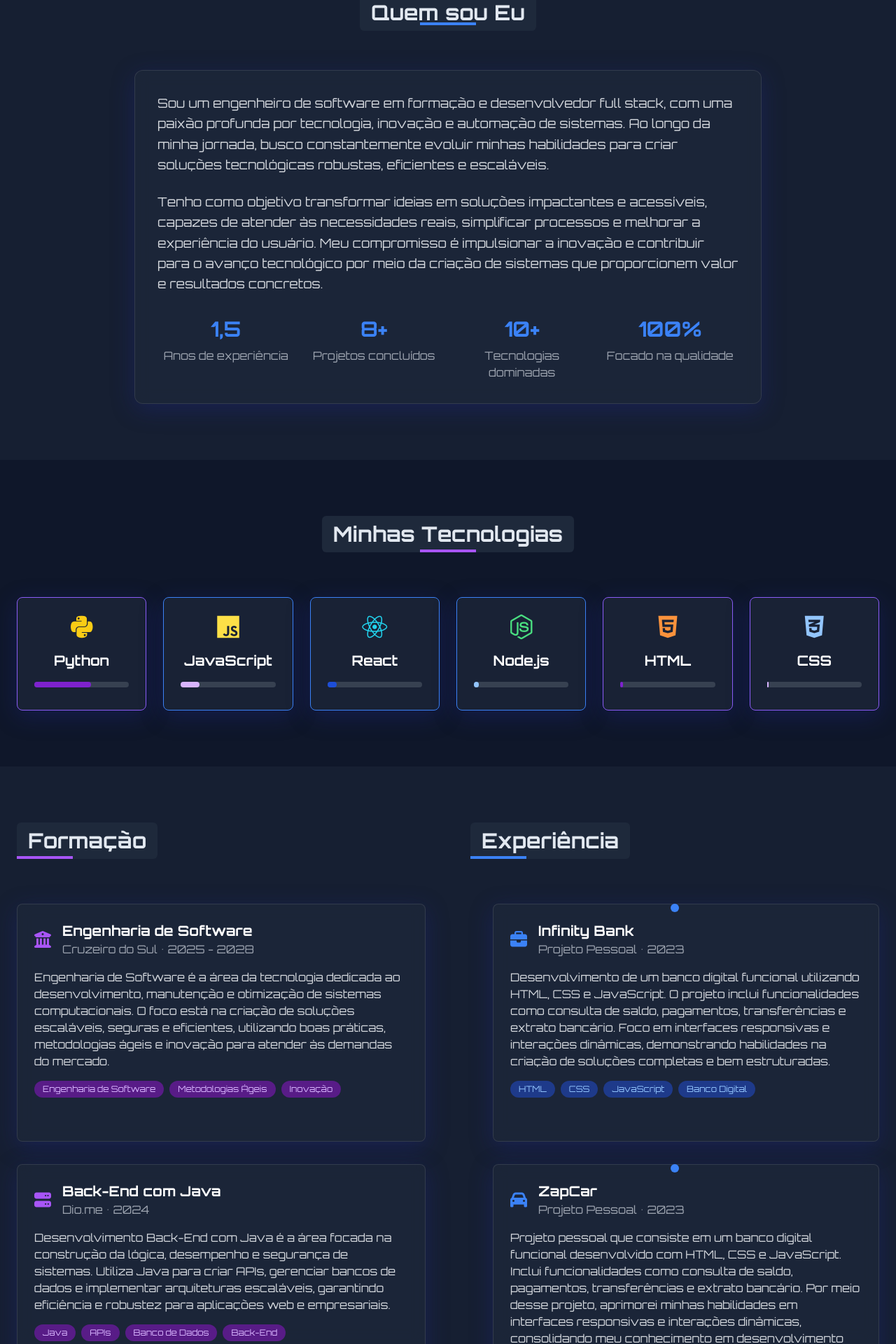
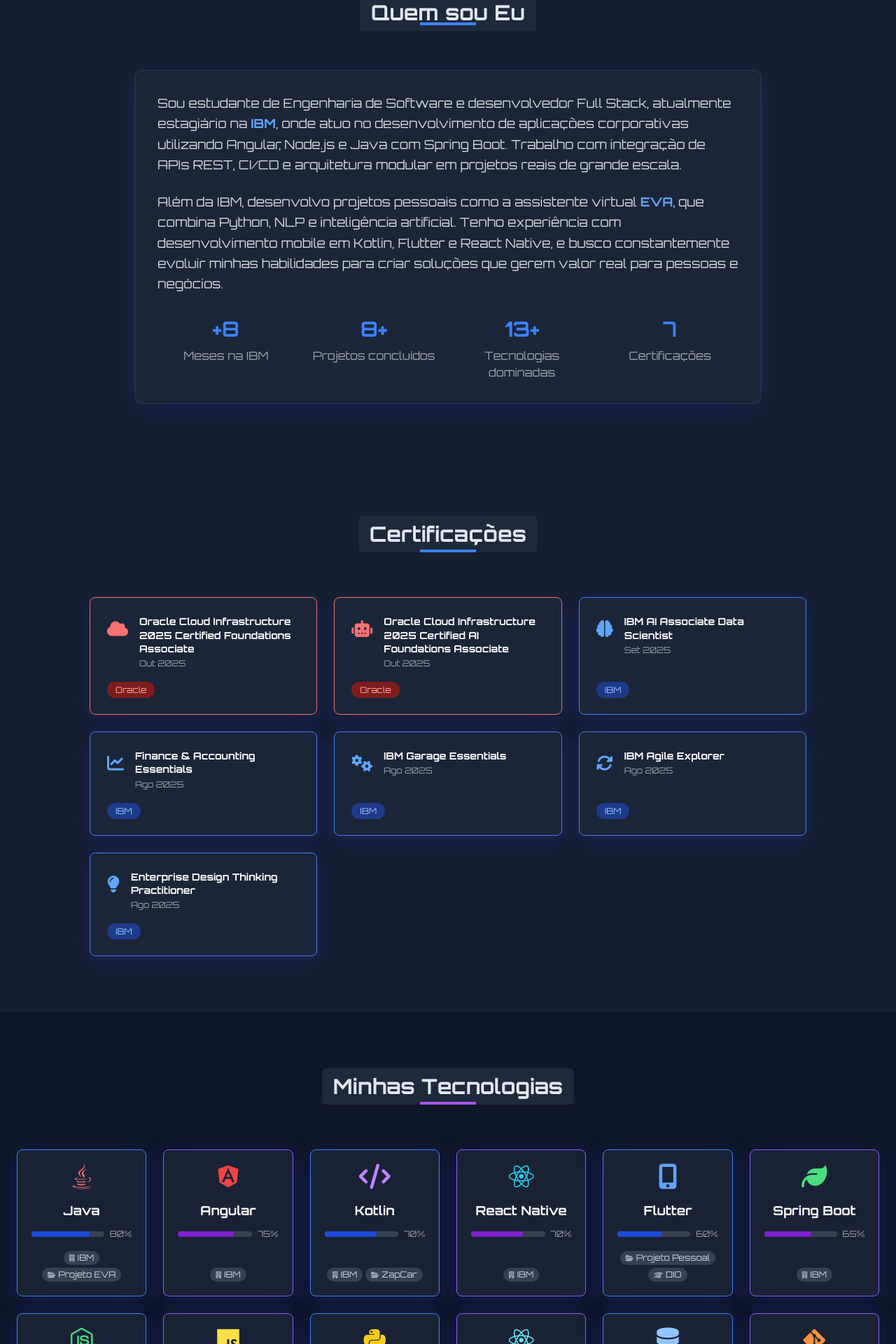
Before and after one commit to Lucasmrc81/Lucasmrc81.github.io, a React (Vite) app: page / in a window 1280 px wide. Shown: the part 880-2800 px from the top of the page at 70% size. Built offline with nearby package versions, Linux system fonts and the light colour scheme; no server answers.

Commit message:
atualizando portfólio

```diff
--- a/src/App.jsx
+++ b/src/App.jsx
@@ -2,6 +2,7 @@
 import Footer from "./components/Footer.jsx";
 import HeroSection from "./components/HomeSection.jsx";
 import AboutSection from "./components/About.jsx";
+import Certificacoes from "./components/Certificações.jsx";
 import SkillsSection from "./components/Skills.jsx";
 import ExperienceSection from "./components/Experience.jsx";
 import ProjectsSection from "./components/Projects.jsx";
@@ -16,6 +17,7 @@
       <main id="main-content">
         <HeroSection />
         <AboutSection />
+        <Certificacoes />
         <SkillsSection />
         <ExperienceSection />
         <ProjectsSection />
--- a/src/components/About.jsx
+++ b/src/components/About.jsx
@@ -11,39 +11,40 @@
 
         <div className="max-w-4xl mx-auto glass-card p-8 rounded-xl">
           <p className="text-gray-300 text-lg leading-relaxed mb-6">
-            Sou um engenheiro de software em formação e desenvolvedor full
-            stack, com uma paixão profunda por tecnologia, inovação e automação
-            de sistemas. Ao longo da minha jornada, busco constantemente evoluir
-            minhas habilidades para criar soluções tecnológicas robustas,
-            eficientes e escaláveis.
+            Sou estudante de Engenharia de Software e desenvolvedor Full Stack,
+            atualmente estagiário na{" "}
+            <span className="text-blue-400 font-semibold">IBM</span>, onde atuo
+            no desenvolvimento de aplicações corporativas utilizando Angular,
+            Node.js e Java com Spring Boot. Trabalho com integração de APIs
+            REST, CI/CD e arquitetura modular em projetos reais de grande escala.
           </p>
           <p className="text-gray-300 text-lg leading-relaxed mb-6">
-            Tenho como objetivo transformar ideias em soluções impactantes e
-            acessíveis, capazes de atender às necessidades reais, simplificar
-            processos e melhorar a experiência do usuário. Meu compromisso é
-            impulsionar a inovação e contribuir para o avanço tecnológico por
-            meio da criação de sistemas que proporcionem valor e resultados
-            concretos.
+            Além da IBM, desenvolvo projetos pessoais como a assistente virtual{" "}
+            <span className="text-blue-400 font-semibold">EVA</span>, que combina
+            Python, NLP e inteligência artificial. Tenho experiência com
+            desenvolvimento mobile em Kotlin, Flutter e React Native, e busco
+            constantemente evoluir minhas habilidades para criar soluções que
+            gerem valor real para pessoas e negócios.
           </p>
 
           <div className="grid grid-cols-2 md:grid-cols-4 gap-4 mt-8">
             <div className="text-center">
-              <div className="text-blue-500 text-3xl font-bold mb-2">1,5</div>
-              <div className="text-gray-400">Anos de experiência</div>
+              <div className="text-blue-500 text-3xl font-bold mb-2">+8</div>
+              <div className="text-gray-400">Meses na IBM</div>
             </div>
-
             <div className="text-center">
               <div className="text-blue-500 text-3xl font-bold mb-2">8+</div>
               <div className="text-gray-400">Projetos concluídos</div>
             </div>
             <div className="text-center">
-              <div className="text-blue-500 text-3xl font-bold mb-2">10+</div>
+              <div className="text-blue-500 text-3xl font-bold mb-2">13+</div>
               <div className="text-gray-400">Tecnologias dominadas</div>
             </div>
             <div className="text-center">
-              <div className="text-blue-500 text-3xl font-bold mb-2">100%</div>
-              <div className="text-gray-400">Focado na qualidade</div>
+              <div className="text-blue-500 text-3xl font-bold mb-2">7</div>
+              <div className="text-gray-400">Certificações</div>
             </div>
+
           </div>
         </div>
       </div>
--- /dev/null
+++ b/src/components/Certificações.jsx
@@ -0,0 +1,113 @@
+import React from "react";
+
+const certifications = [
+  {
+    title: "Oracle Cloud Infrastructure 2025 Certified Foundations Associate",
+    issuer: "Oracle",
+    date: "Out 2025",
+    icon: "fas fa-cloud",
+    iconColor: "text-red-400",
+    badgeColor: "bg-red-900",
+    tagColor: "bg-red-900 text-red-300",
+  },
+  {
+    title: "Oracle Cloud Infrastructure 2025 Certified AI Foundations Associate",
+    issuer: "Oracle",
+    date: "Out 2025",
+    icon: "fas fa-robot",
+    iconColor: "text-red-400",
+    badgeColor: "bg-red-900",
+    tagColor: "bg-red-900 text-red-300",
+  },
+  {
+    title: "IBM AI Associate Data Scientist",
+    issuer: "IBM",
+    date: "Set 2025",
+    icon: "fas fa-brain",
+    iconColor: "text-blue-400",
+    badgeColor: "bg-blue-900",
+    tagColor: "bg-blue-900 text-blue-300",
+  },
+  {
+    title: "Finance & Accounting Essentials",
+    issuer: "IBM",
+    date: "Ago 2025",
+    icon: "fas fa-chart-line",
+    iconColor: "text-blue-400",
+    badgeColor: "bg-blue-900",
+    tagColor: "bg-blue-900 text-blue-300",
+  },
+  {
+    title: "IBM Garage Essentials",
+    issuer: "IBM",
+    date: "Ago 2025",
+    icon: "fas fa-cogs",
+    iconColor: "text-blue-400",
+    badgeColor: "bg-blue-900",
+    tagColor: "bg-blue-900 text-blue-300",
+  },
+  {
+    title: "IBM Agile Explorer",
+    issuer: "IBM",
+    date: "Ago 2025",
+    icon: "fas fa-sync-alt",
+    iconColor: "text-blue-400",
+    badgeColor: "bg-blue-900",
+    tagColor: "bg-blue-900 text-blue-300",
+  },
+  {
+    title: "Enterprise Design Thinking Practitioner",
+    issuer: "IBM",
+    date: "Ago 2025",
+    icon: "fas fa-lightbulb",
+    iconColor: "text-blue-400",
+    badgeColor: "bg-blue-900",
+    tagColor: "bg-blue-900 text-blue-300",
+  },
+];
+
+const CertificacoesSection = () => {
+  return (
+    <section id="certifications" className="py-20 px-6 bg-slate-800/50">
+      <div className="container mx-auto">
+        <h2 className="text-3xl font-bold text-center mb-16 relative">
+          <span className="bg-slate-800 px-4 py-2 rounded-md inline-block">
+            Certificações
+          </span>
+          <span className="absolute bottom-0 left-0 right-0 mx-auto w-20 h-1 bg-blue-500"></span>
+        </h2>
+
+        <div className="max-w-5xl mx-auto grid grid-cols-1 sm:grid-cols-2 lg:grid-cols-3 gap-6">
+          {certifications.map((cert, idx) => (
+            <div
+              key={idx}
+              className="glass-card p-6 rounded-lg hover:scale-[1.02] transition-transform duration-300 border-l-4 flex flex-col"
+              style={{
+                borderColor: cert.issuer === "Oracle" ? "#f87171" : "#3b82f6",
+              }}
+            >
+              <div className="flex items-start gap-4 mb-4">
+                <div className={`text-2xl mt-1 ${cert.iconColor}`}>
+                  <i className={cert.icon}></i>
+                </div>
+                <div>
+                  <h3 className="text-white font-bold text-sm leading-snug mb-1">
+                    {cert.title}
+                  </h3>
+                  <p className="text-gray-400 text-xs">{cert.date}</p>
+                </div>
+              </div>
+              <div className="mt-auto">
+                <span className={`text-xs px-3 py-1 rounded-full ${cert.tagColor}`}>
+                  {cert.issuer}
+                </span>
+              </div>
+            </div>
+          ))}
+        </div>
+      </div>
+    </section>
+  );
+};
+
+export default CertificacoesSection;
--- a/src/components/Experience.jsx
+++ b/src/components/Experience.jsx
@@ -2,6 +2,15 @@
 
 // Experiências reais
 const experiences = [
+  {
+    title: "Estagiário de Desenvolvimento Full Stack",
+    company: "IBM",
+    years: "Ago 2025 - Presente",
+    description:
+      "Atuando em projetos estratégicos de backend, mobile e inteligência artificial. Desenvolvimento com Kotlin, Java e React Native, integração de APIs REST, Firebase e automações com CI/CD. Participação em times ágeis entregando soluções escaláveis e de alta qualidade.",
+    icon: "fas fa-briefcase",
+    tags: ["Kotlin", "Java", "React Native", "CI/CD", "APIs REST", "Firebase"],
+  },
   {
     title: "Infinity Bank",
     company: "Projeto Pessoal",
@@ -14,11 +23,11 @@
   {
     title: "ZapCar",
     company: "Projeto Pessoal",
-    years: "2023",
+    years: "2024",
     description:
-      "Projeto pessoal que consiste em um banco digital funcional desenvolvido com HTML, CSS e JavaScript. Inclui funcionalidades como consulta de saldo, pagamentos, transferências e extrato bancário. Por meio desse projeto, aprimorei minhas habilidades em interfaces responsivas e interações dinâmicas, consolidando meu conhecimento em desenvolvimento front-end.",
+      "Aplicativo Android de aluguel de carros desenvolvido em Kotlin com Android Studio. Implementação de navegação entre telas, consumo de dados e interface moderna seguindo boas práticas de desenvolvimento mobile.",
     icon: "fas fa-car",
-    tags: ["HTML", "CSS", "JavaScript", "Front-end"],
+    tags: ["Kotlin", "Android Studio", "Mobile"],
   },
 ];
 
@@ -50,6 +59,15 @@
     description:
       "A Formação Android Developer é um curso completo para quem deseja aprender a desenvolver aplicativos Android com Kotlin. Aborda desde os conceitos básicos até práticas avançadas, como arquitetura de software, consumo de APIs, banco de dados local e Firebase. Ideal para quem quer criar apps modernos, escaláveis e eficientes, seguindo as melhores práticas do mercado.",
     tags: ["Android", "Kotlin", "Firebase", "Mobile"],
+  },
+  {
+    title: "Flutter Specialist",
+    institution: "Dio.me",
+    years: "2024",
+    icon: "fas fa-mobile-alt",
+    description:
+      "Especialização em Flutter para desenvolvimento de aplicativos multiplataforma (Android e iOS) com Dart. Aborda gerenciamento de estado, integração com APIs e boas práticas de desenvolvimento mobile moderno.",
+    tags: ["Flutter", "Dart", "Mobile", "Multiplataforma"],
   },
 ];
 
@@ -116,7 +134,7 @@
                   className="relative h-full flex flex-col"
                   style={{ minHeight: "340px" }}
                 >
-                  <div className="timeline-dot"></div>
+
                   <div className="glass-card p-6 rounded-lg experience-card md:ml-8 hover:scale-[1.02] transition-transform duration-300 h-full flex flex-col">
                     <div className="flex items-center mb-4 experience-title">
                       <div className="text-blue-500 text-xl md:text-2xl mr-4">
--- a/src/components/Skills.jsx
+++ b/src/components/Skills.jsx
@@ -2,62 +2,136 @@
 
 const curatedSkills = [
   {
-    name: "Python",
+    name: "Java",
+    percent: 80,
+    color: "blue",
+    icon: "fab fa-java",
+    iconColor: "text-red-400",
+    usedAt: ["IBM", "Projeto EVA"],
+  },
+  {
+    name: "Angular",
+    percent: 75,
+    color: "purple",
+    icon: "fab fa-angular",
+    iconColor: "text-red-500",
+    usedAt: ["IBM"],
+  },
+  {
+    name: "Kotlin",
+    percent: 70,
+    color: "blue",
+    icon: "fas fa-code",
+    iconColor: "text-purple-400",
+    usedAt: ["IBM", "ZapCar"],
+  },
+  {
+    name: "React Native",
+    percent: 70,
+    color: "purple",
+    icon: "fab fa-react",
+    iconColor: "text-cyan-400",
+    usedAt: ["IBM"],
+  },
+  {
+    name: "Flutter",
     percent: 60,
+    color: "blue",
+    icon: "fas fa-mobile-alt",
+    iconColor: "text-blue-400",
+    usedAt: ["Projeto Pessoal", "DIO"],
+  },
+  {
+    name: "Spring Boot",
+    percent: 65,
     color: "purple",
-    icon: "fab fa-python",
-    iconColor: "text-yellow-400",
+    icon: "fas fa-leaf",
+    iconColor: "text-green-400",
+    usedAt: ["IBM"],
+  },
+  {
+    name: "Node.js",
+    percent: 40,
+    color: "blue",
+    icon: "fab fa-node-js",
+    iconColor: "text-green-400",
+    usedAt: ["IBM", "Projetos Pessoais"],
   },
   {
     name: "JavaScript",
-    percent: 20,
-    color: "blue",
+    percent: 50,
+    color: "purple",
     icon: "fab fa-js",
     iconColor: "text-yellow-300",
+    usedAt: ["IBM", "Projetos Pessoais"],
+  },
+  {
+    name: "Python",
+    percent: 45,
+    color: "blue",
+    icon: "fab fa-python",
+    iconColor: "text-yellow-400",
+    usedAt: ["Projeto EVA", "ia-limpa-email"],
   },
   {
     name: "React",
-    percent: 10,
-    color: "blue",
+    percent: 40,
+    color: "purple",
     icon: "fab fa-react",
-    iconColor: "text-cyan-400",
+    iconColor: "text-cyan-300",
+    usedAt: ["Portfólio"],
   },
   {
-    name: "Node.js",
-    percent: 5,
+    name: "MySQL",
+    percent: 28,
     color: "blue",
-    icon: "fab fa-node-js",
-    iconColor: "text-green-400",
+    icon: "fas fa-database",
+    iconColor: "text-blue-300",
+    usedAt: ["IBM"],
   },
   {
-    name: "HTML",
-    percent: 3,
+    name: "Git / CI/CD",
+    percent: 70,
     color: "purple",
-    icon: "fab fa-html5",
+    icon: "fab fa-git-alt",
     iconColor: "text-orange-400",
+    usedAt: ["IBM", "Projetos Pessoais"],
   },
   {
-    name: "CSS",
-    percent: 2,
-    color: "purple",
-    icon: "fab fa-css3-alt",
-    iconColor: "text-blue-300",
+    name: "Insomnia",
+    percent: 28,
+    color: "blue",
+    icon: "fas fa-flask",
+    iconColor: "text-purple-300",
+    usedAt: ["IBM"],
   },
 ];
 
 const barColors = [
-  // Escuro, claro, escuro, claro, ...
+  "bg-blue-700",
   "bg-purple-700",
-  "bg-purple-300",
   "bg-blue-700",
-  "bg-blue-300",
   "bg-purple-700",
-  "bg-purple-300",
+  "bg-blue-700",
+  "bg-purple-700",
+  "bg-blue-700",
+  "bg-purple-700",
+  "bg-blue-700",
+  "bg-purple-700",
+  "bg-blue-700",
+  "bg-purple-700",
+  "bg-blue-700",
 ];
+
+const getPlaceIcon = (place) => {
+  if (place === "IBM") return "fas fa-building";
+  if (place === "DIO") return "fas fa-graduation-cap";
+  return "fas fa-folder-open";
+};
 
 const SkillsSection = () => {
   return (
-    <section id="skills" className="py-20 px-6 bg-slate-900">
+    <section id="skills" className="py-20 px-6">
       <div className="container mx-auto">
         <h2 className="text-3xl font-bold text-center mb-16 relative">
           <span className="bg-slate-800 px-4 py-2 rounded-md inline-block">
@@ -70,28 +144,40 @@
           {curatedSkills.map((skill, idx) => (
             <div
               key={idx}
-              className="glass-card p-6 rounded-lg hover:scale-[1.02] transition-transform duration-300 border-l-4"
+              className="glass-card p-5 rounded-lg hover:scale-[1.02] transition-transform duration-300 border-l-4 flex flex-col"
               style={{
                 borderColor: skill.color === "purple" ? "#8b5cf6" : "#3b82f6",
               }}
             >
-              <div className="text-center mb-4">
-                <i
-                  className={`${skill.icon} text-4xl mb-2 ${skill.iconColor}`}
-                ></i>
-                <h3 className="text-xl font-bold text-white mt-2">
-                  {skill.name}
-                </h3>
+              {/* Ícone e nome */}
+              <div className="text-center mb-3">
+                <i className={`${skill.icon} text-4xl mb-2 ${skill.iconColor}`}></i>
+                <h3 className="text-lg font-bold text-white mt-2">{skill.name}</h3>
               </div>
-              <div className="w-full bg-gray-700 rounded-full h-2 mb-2">
-                <div
-                  className={`h-2 rounded-full ${
-                    barColors[idx % barColors.length]
-                  }`}
-                  style={{ width: `${skill.percent}%` }}
-                ></div>
+
+              {/* Barra de progresso com % na frente */}
+              <div className="flex items-center gap-2 mb-4">
+                <div className="flex-1 bg-gray-700 rounded-full h-2">
+                  <div
+                    className={`h-2 rounded-full ${barColors[idx % barColors.length]}`}
+                    style={{ width: `${skill.percent}%` }}
+                  ></div>
+                </div>
+                <span className="text-xs text-gray-400 whitespace-nowrap">{skill.percent}%</span>
               </div>
-              {/* porcentagem removida */}
+
+              {/* Tags com ícone */}
+              <div className="mt-auto flex flex-wrap gap-1 justify-center">
+                {skill.usedAt.map((place, i) => (
+                  <span
+                    key={i}
+                    className="flex items-center gap-1 text-xs px-2 py-0.5 rounded-full bg-slate-700 text-gray-300"
+                  >
+                    <i className={`${getPlaceIcon(place)} text-gray-400`} style={{ fontSize: "10px" }}></i>
+                    {place}
+                  </span>
+                ))}
+              </div>
             </div>
           ))}
         </div>
```
Also changed, not shown: src/components/Contact.jsx (+9 -45 lines), src/components/HomeSection.jsx (+7 -7 lines).
